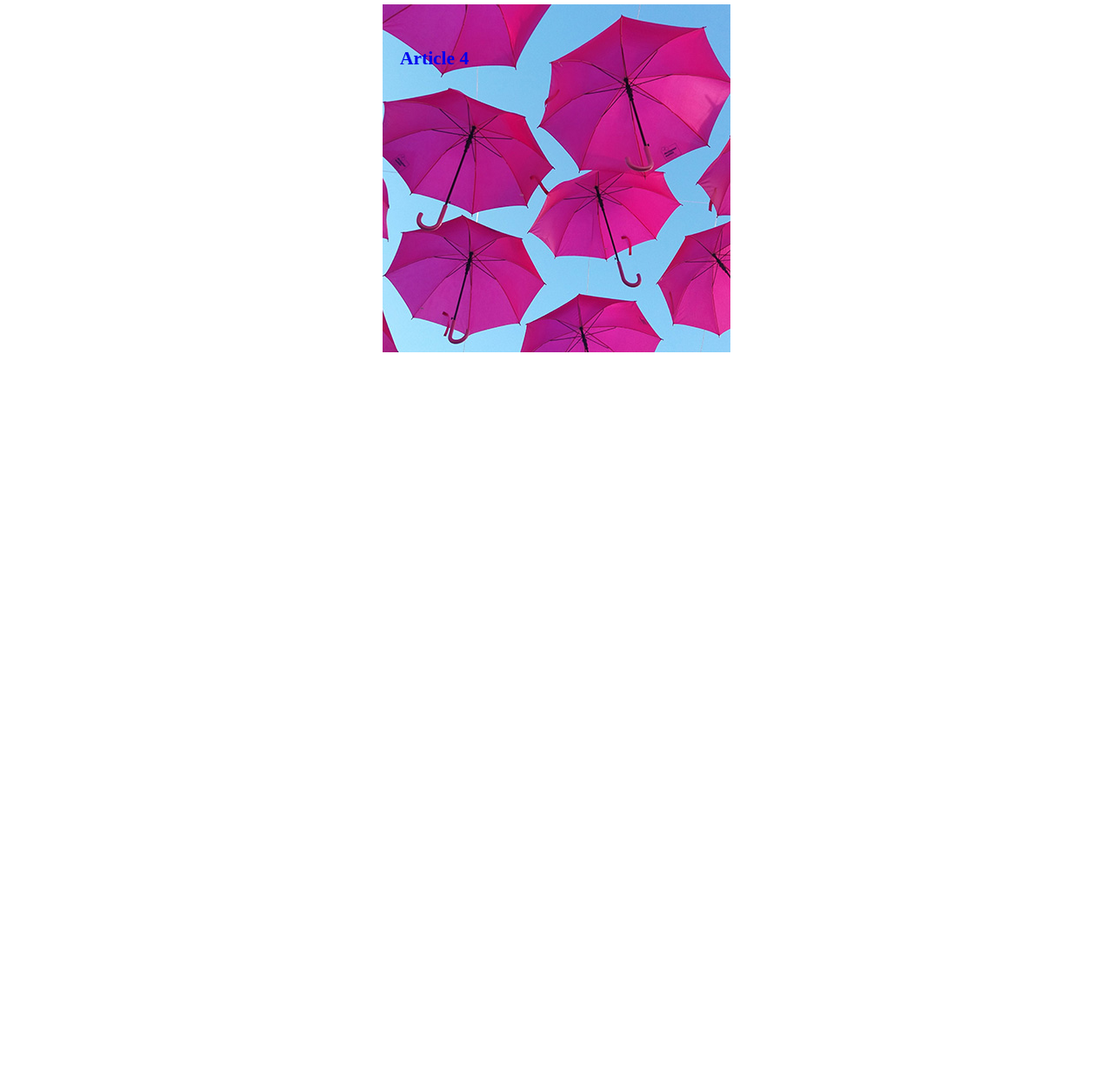
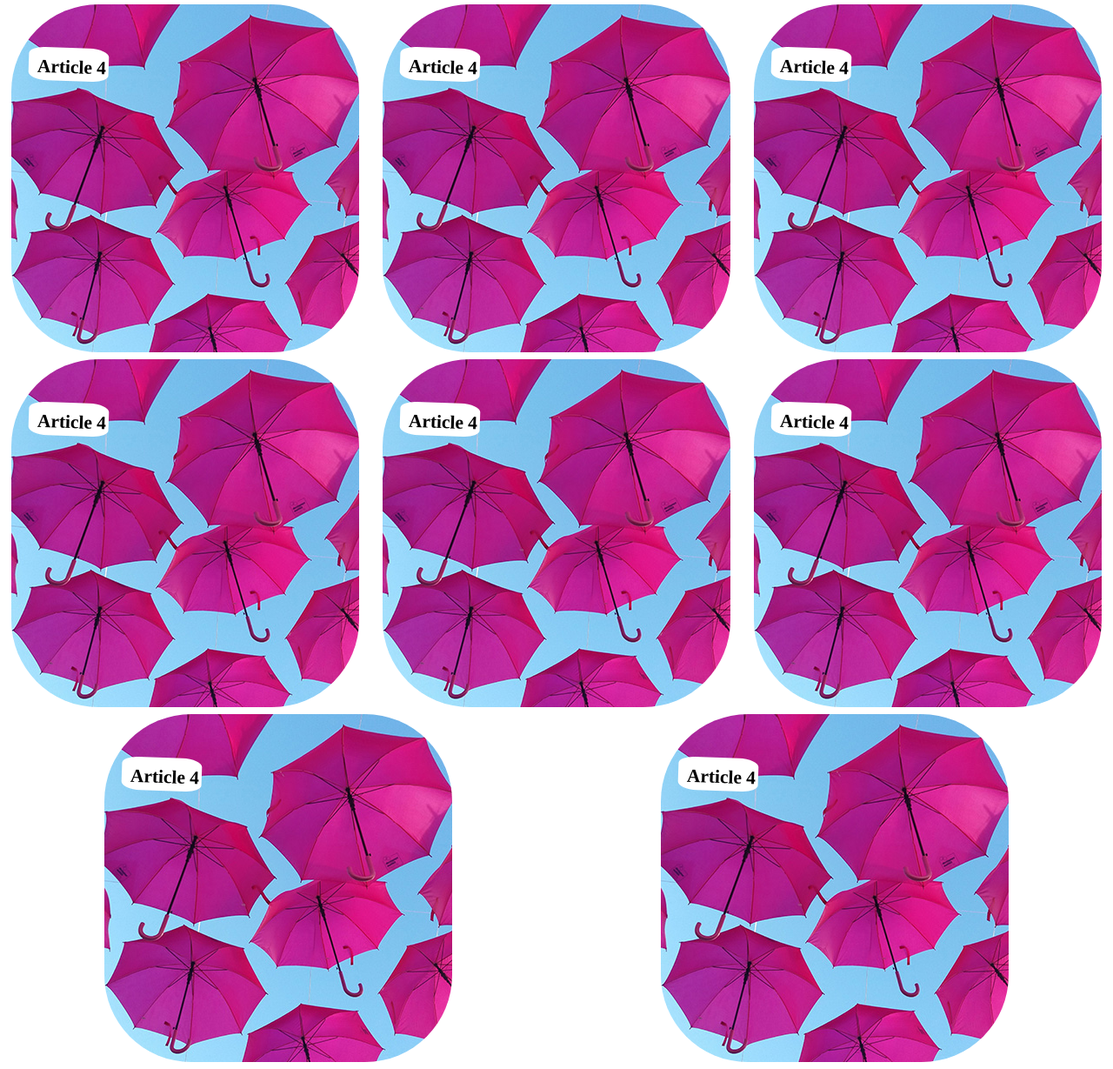
Before and after one commit to lucasadamski/lucasadamsblog, a plain HTML site: page articles.html in a window 1280 px wide. Shown: the part 749-1978 px from the top of the page at 87% size. Before the commit the page ends 1162 px from the top, so only its background shows below. Drawn offline with Linux system fonts and the light colour scheme.

Commit message:
Articles menu improved

```diff
--- a/articles.html
+++ b/articles.html
@@ -47,6 +47,48 @@
                     <h6 class="tile-title">Article 4</h6>
                 </a>
             </div>
+            <div class="tile">
+                <a href="/articles/article-1.html">
+                    <img src="images/umbrellas.jpg" alt="Opened fiolet ubrellas floating up towards the clear blue sky.">
+                    <h6 class="tile-title">Article 4</h6>
+                </a>
+            </div>
+            <div class="tile">
+                <a href="/articles/article-1.html">
+                    <img src="images/umbrellas.jpg" alt="Opened fiolet ubrellas floating up towards the clear blue sky.">
+                    <h6 class="tile-title">Article 4</h6>
+                </a>
+            </div>
+            <div class="tile">
+                <a href="/articles/article-1.html">
+                    <img src="images/umbrellas.jpg" alt="Opened fiolet ubrellas floating up towards the clear blue sky.">
+                    <h6 class="tile-title">Article 4</h6>
+                </a>
+            </div>
+            <div class="tile">
+                <a href="/articles/article-1.html">
+                    <img class="tile-img" src="images/umbrellas.jpg" alt="Opened fiolet ubrellas floating up towards the clear blue sky.">
+                    <h6 class="tile-title">Article 4</h6>
+                </a>
+            </div>
+            <div class="tile">
+                <a href="/articles/article-1.html">
+                    <img src="images/umbrellas.jpg" alt="Opened fiolet ubrellas floating up towards the clear blue sky.">
+                    <h6 class="tile-title">Article 4</h6>
+                </a>
+            </div>
+            <div class="tile">
+                <a href="/articles/article-1.html">
+                    <img src="images/umbrellas.jpg" alt="Opened fiolet ubrellas floating up towards the clear blue sky.">
+                    <h6 class="tile-title">Article 4</h6>
+                </a>
+            </div>
+            <div class="tile">
+                <a href="/articles/article-1.html">
+                    <img src="images/umbrellas.jpg" alt="Opened fiolet ubrellas floating up towards the clear blue sky.">
+                    <h6 class="tile-title">Article 4</h6>
+                </a>
+            </div>
         </div>
 
 
--- a/css/style.css
+++ b/css/style.css
@@ -109,4 +109,16 @@ h1 a:hover {
     position: absolute;
     top: 0;
     left: 20px;
+    text-shadow: #FFF 1px 1px 2px;
+    background: #FFF;
+    transform: rotate(2deg);
+    border-radius: 20% 25% 20% 24%;
+    padding: 10px 3px 3px 10px;
+
+
+    color: black;
 }
+
+img {
+    border-radius: 100px;
+}
```
Also changed, not shown: images/statue.jpg.
